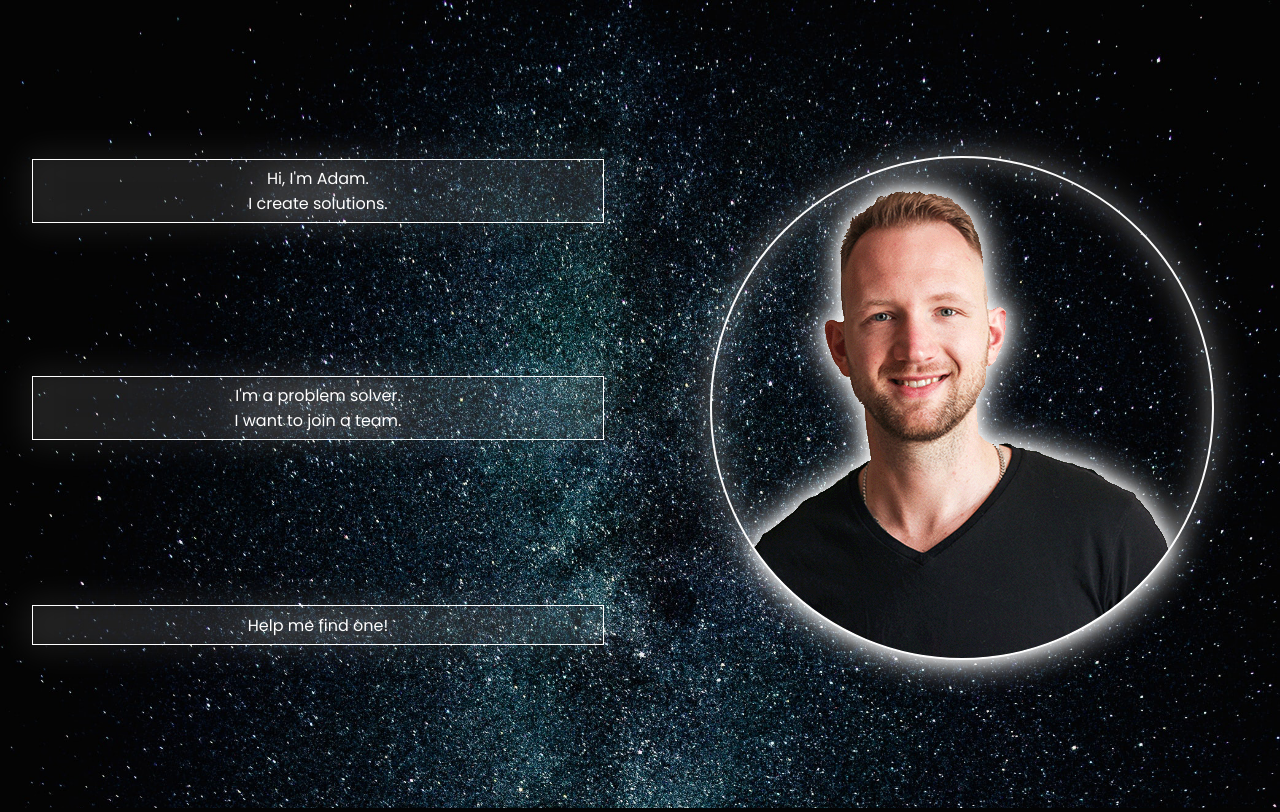
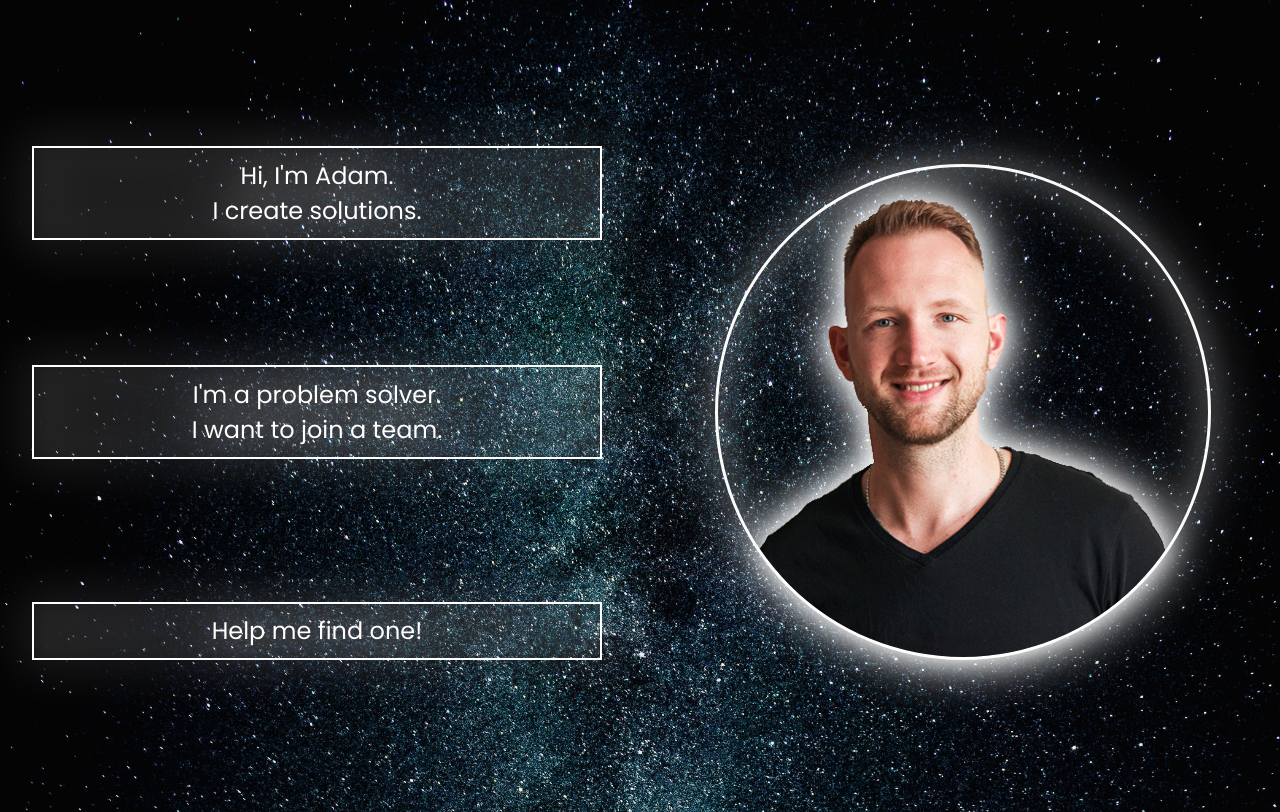
Before and after one commit to AdamWandoch/adamwandoch.com, a PHP site: page / in a window 1280 px wide. Run offline with PHP 8.4, Linux system fonts and the light colour scheme.

Commit message:
evened layout

```diff
--- a/css/themes.css
+++ b/css/themes.css
@@ -78,6 +78,10 @@ a, a:hover, a:visited {
     margin: none;
   }
 
+  body {
+    font-size: 1.5em;
+  }
+
   #first {
     position: relative;
     top: 20%;
```
